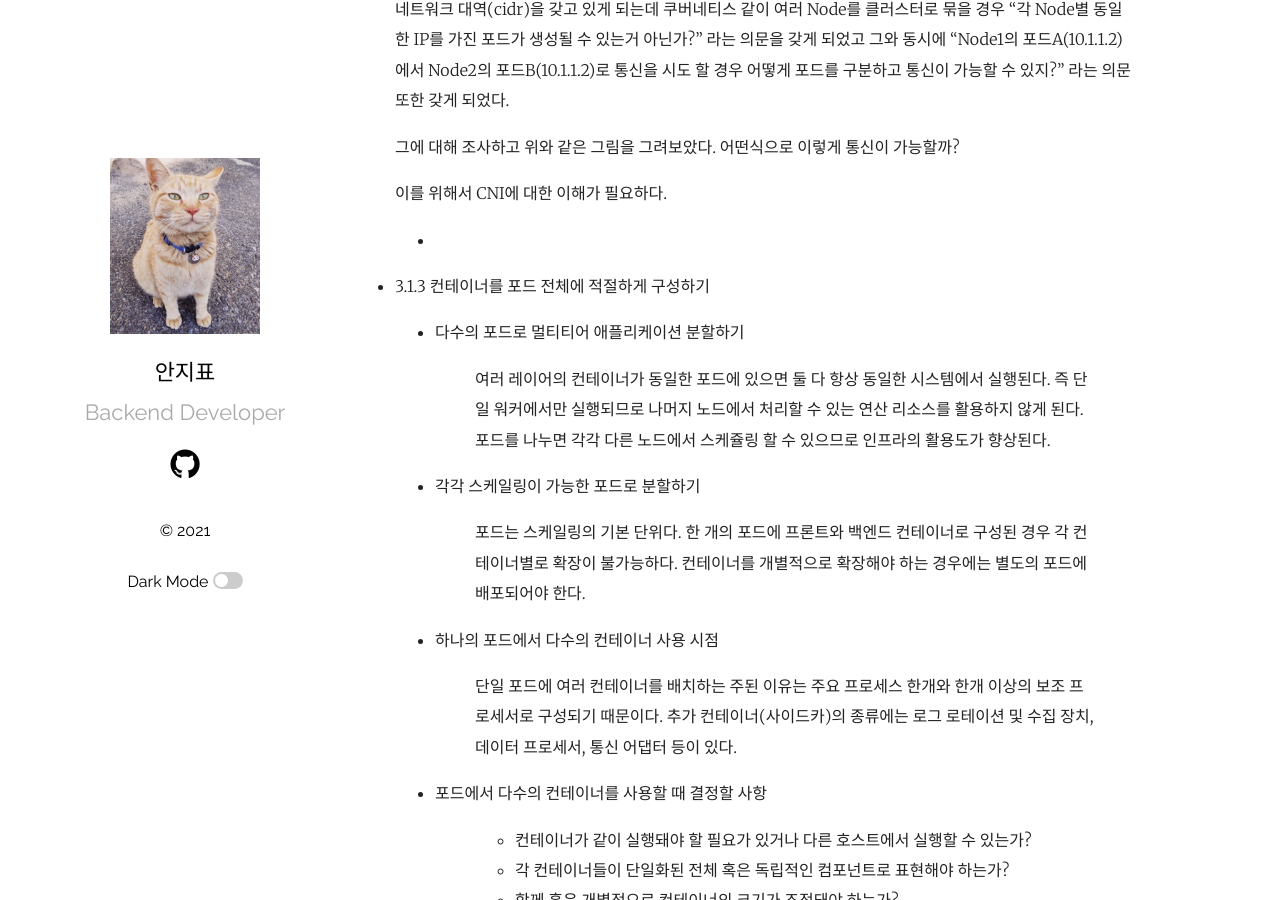
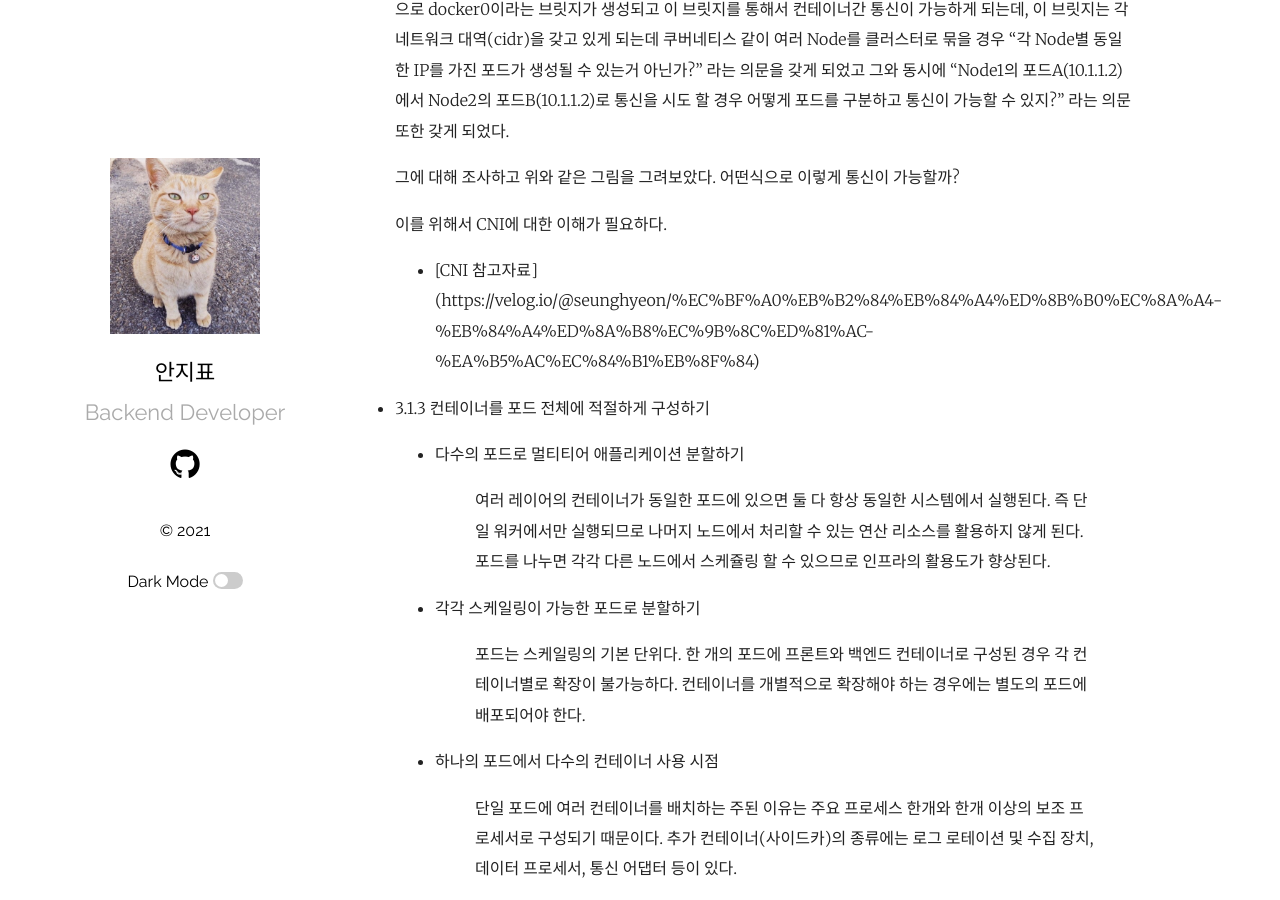
Before and after one commit to ppyong/ppyong.github.io, a Jekyll site: the page built from _posts/2021-09-27-kubernetes-in-action(chapter2~3).md, in a window 1280 px wide and 900 px high, scrolled down 2217 px. Built offline with Jekyll 4.4.1, drawn with Linux system fonts in a browser that asks for light colours; part of the change alters nothing that is shown; some of the changed text lies outside the part shown.

Commit message:
temp-20210104-1

```diff
--- a/_posts/2021-09-27-kubernetes-in-action(chapter2~3).md
+++ b/_posts/2021-09-27-kubernetes-in-action(chapter2~3).md
@@ -21,7 +21,7 @@ kubectl logs kubia-manual -c ${container명}
 
 > 여러 컨테이너를 단일 단위로 관리할 수 있는 상위 레벨 구조가 필요하다. 컨테이너 포드는 밀접하게 연관된 프로세스를 함께 실행하고 마치 하나의 컨테이너에서 실행되는 것처럼 동일한 환경을 제공하면서 다소 격리된  상태로 유지한다. 포드의 모든 컨테이너는 동일한 네트워크 및 UTS 네임스페이스에서 실행되기 때문에 모두 같은 호스트 이름 및 네트워크 인터페이스를 공유한다. 파일 시스템의 경우 각 컨테이너의 파일 시스템은 다른 컨테이너와 완전히 분리돼 있다.
 
-> * [utslinke]: https://www.44bits.io/ko/post/container-network-1-uts-namespace "UTS 네임스페이스 참고자료"
+> * [UTS 네임스페이스 참고자료] (https://www.44bits.io/ko/post/container-network-1-uts-namespace)
 
 - 컨테이너가 동일한 IP 및 포트 공간을 공유하는 방법
 
@@ -45,7 +45,7 @@ kubectl logs kubia-manual -c ${container명}
 > 그에 대해 조사하고 위와 같은 그림을 그려보았다. 어떤식으로 이렇게 통신이 가능할까?
 
 > 이를 위해서 CNI에 대한 이해가 필요하다.
-> * [cnilink]: https://velog.io/@seunghyeon/%EC%BF%A0%EB%B2%84%EB%84%A4%ED%8B%B0%EC%8A%A4-%EB%84%A4%ED%8A%B8%EC%9B%8C%ED%81%AC-%EA%B5%AC%EC%84%B1%EB%8F%84 "CNI 참고자료"
+> * [CNI 참고자료] (https://velog.io/@seunghyeon/%EC%BF%A0%EB%B2%84%EB%84%A4%ED%8B%B0%EC%8A%A4-%EB%84%A4%ED%8A%B8%EC%9B%8C%ED%81%AC-%EA%B5%AC%EC%84%B1%EB%8F%84)
 
 - 3.1.3 컨테이너를 포드 전체에 적절하게 구성하기
 
```
